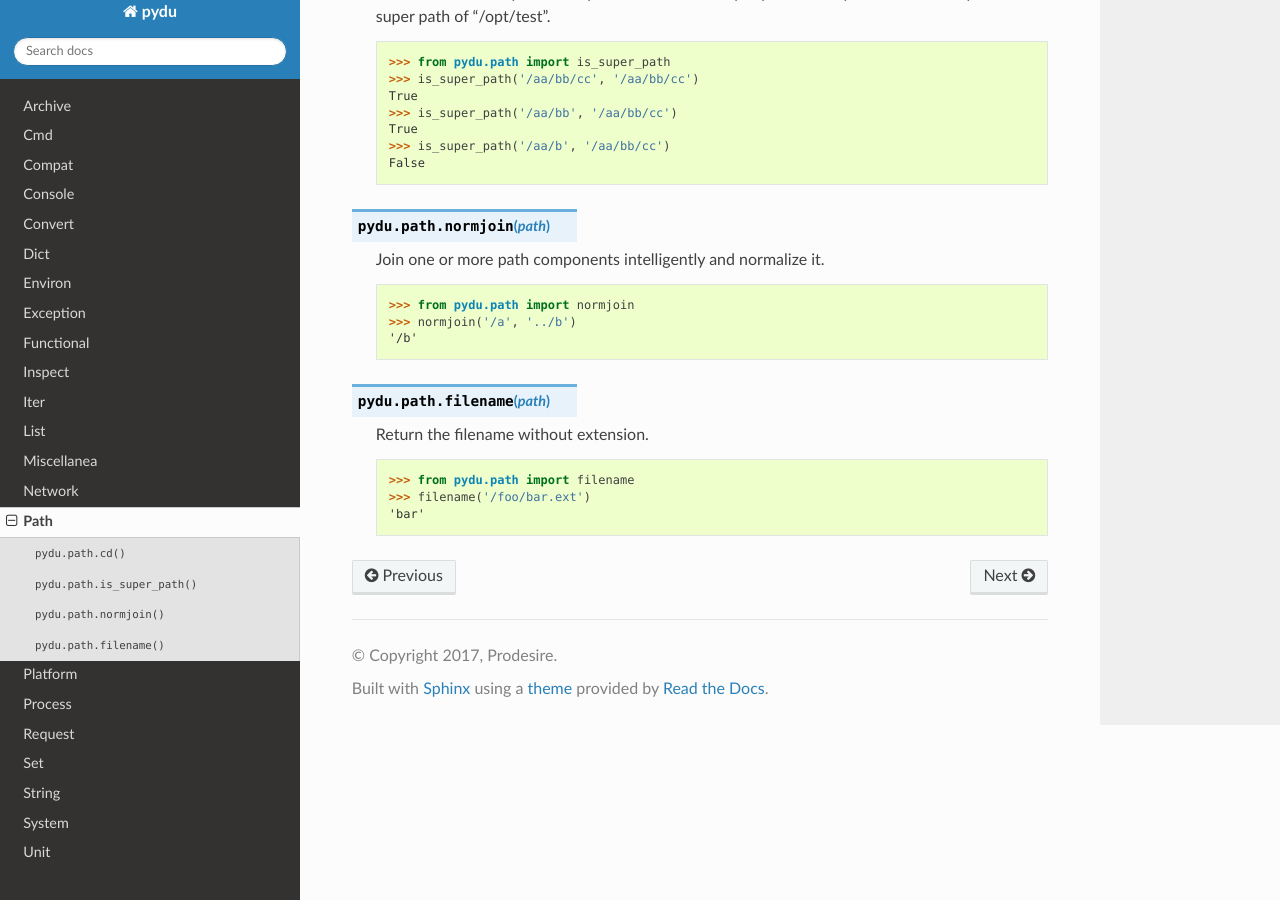
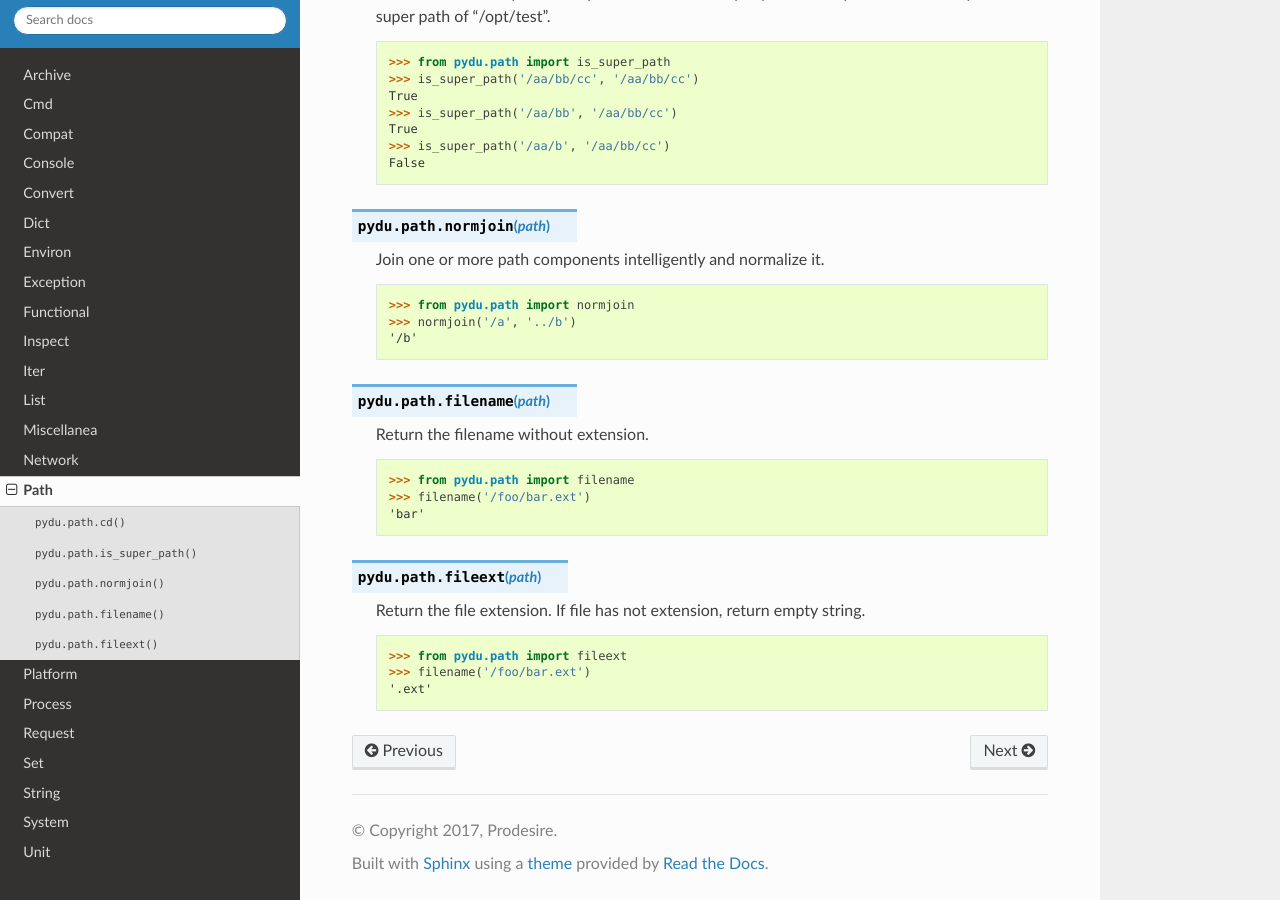
Before and after one commit to flaggo/pydu, a Sphinx documentation site: the page built from docs/path.rst, in a window 1280 px wide and 900 px high, scrolled down 503 px. Built offline with Sphinx 7.4.7 and the Read the Docs theme 2.0.0, drawn with Linux system fonts in a browser that asks for light colours.

Commit message:
add doc for path.fileext

```diff
--- a/docs/path.rst
+++ b/docs/path.rst
@@ -46,3 +46,13 @@ Utils for handling path.
     >>> from pydu.path import filename
     >>> filename('/foo/bar.ext')
     'bar'
+
+
+.. py:function:: pydu.path.fileext(path)
+
+    Return the file extension.
+    If file has not extension, return empty string.
+
+    >>> from pydu.path import fileext
+    >>> filename('/foo/bar.ext')
+    '.ext'
```
